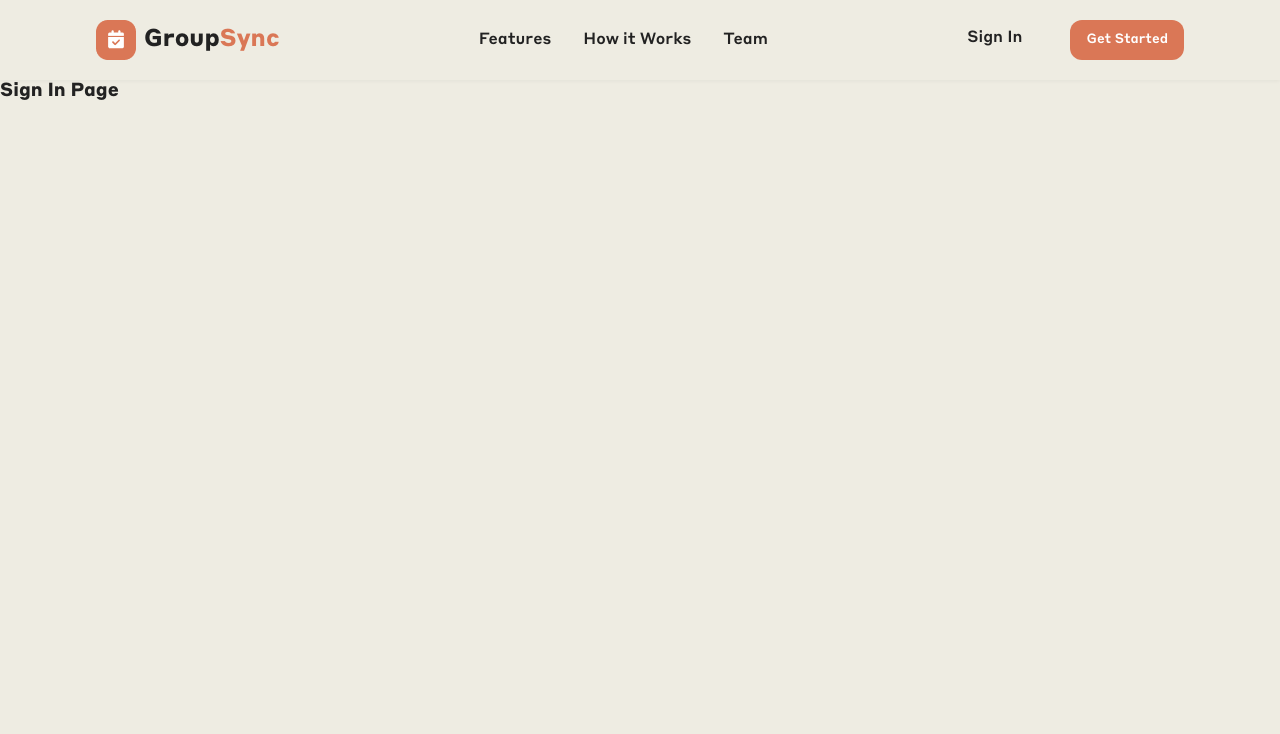
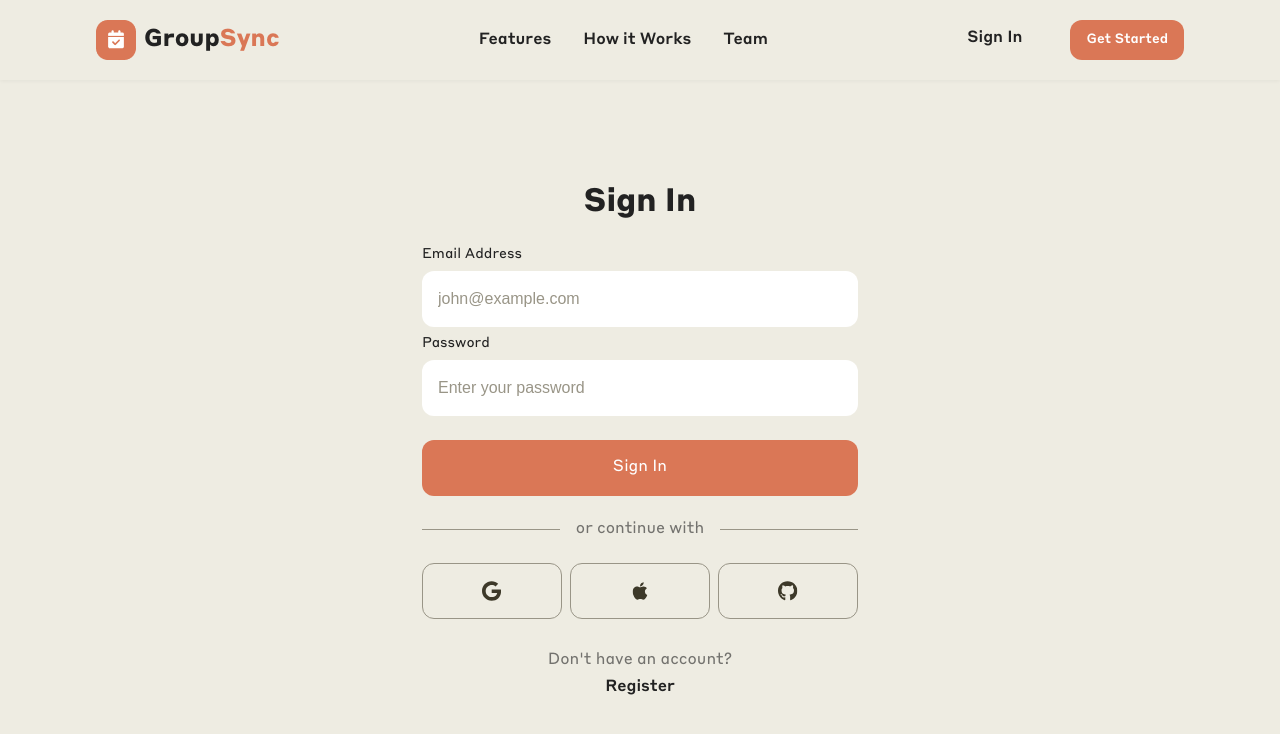
Before and after one commit to angietea101/groupsync, a React (Vite) app: page /signin in a window 1280 px wide. Shown: the top 734 px of the page. Built offline with nearby package versions, Linux system fonts and the light colour scheme.

Commit message:
FEAT: Sign in page frontend

```diff
--- a/src/components/Navbar.jsx
+++ b/src/components/Navbar.jsx
@@ -21,9 +21,9 @@ export default function Navbar() {
       </div>
 
       <div className="navbar-center">
-        <a href="#features">Features</a>
-        <a href="#how-it-works">How it Works</a>
-        <a href="#team">Team</a>
+        <Link to="/#features">Features</Link>
+        <Link to="/#how-it-works">How it Works</Link>
+        <Link to="/#team">Team</Link>
       </div>
 
       <div className="navbar-right">
--- /dev/null
+++ b/src/components/ScrollToHash.js
@@ -0,0 +1,26 @@
+import { useEffect } from 'react';
+import { useLocation } from 'react-router-dom';
+
+export default function ScrollToHash() {
+  const { pathname, hash } = useLocation();
+
+  useEffect(() => {
+    // If navigating to "/", reset scroll to top
+    if (pathname === '/' && !hash) {
+      window.scrollTo({ top: 0, behavior: 'smooth' });
+    }
+
+    // If a hash exists (#features etc)
+    if (hash) {
+      const id = hash.replace('#', '');
+      const el = document.getElementById(id);
+      if (el) {
+        setTimeout(() => {
+          el.scrollIntoView({ behavior: 'smooth' });
+        }, 50); // small delay to allow Home page to load
+      }
+    }
+  }, [pathname, hash]);
+
+  return null;
+}
--- a/src/pages/SignIn.jsx
+++ b/src/pages/SignIn.jsx
@@ -1,15 +1,51 @@
 import React from 'react';
 import { Link } from 'react-router-dom';
-import './SignIn.css';
+import './CreateAccount.css';
 import Navbar from '../components/Navbar';
-import Footer from '../components/Footer';
+import GoogleIcon from '../assets/google.svg?react';
+import AppleIcon from '../assets/apple.svg?react';
+import GitHubIcon from '../assets/github.svg?react';
 
 export default function SignIn() {
   return (
-    <div className="home-container">
-      {/* NAVBAR */}
+    <>
       <Navbar />
-      <h3>Sign In Page</h3>
-    </div>
+
+      <div className="create-container">
+        <div className="create-card">
+          <h1 className="title">Sign In</h1>
+          <label>Email Address</label>
+          <input type="email" placeholder="john@example.com" />
+
+          <label>Password</label>
+          <input type="password" placeholder="Enter your password" />
+
+          <button className="create-btn">Sign In</button>
+
+          <div className="divider">
+            <span>or continue with</span>
+          </div>
+
+          <div className="social-buttons">
+            <button className="social-btn">
+              <GoogleIcon className="icon" />
+            </button>
+
+            <button className="social-btn">
+              <AppleIcon className="icon" />
+            </button>
+
+            <button className="social-btn">
+              <GitHubIcon className="icon" />
+            </button>
+          </div>
+
+          <p className="signin-text">Don't have an account?</p>
+          <p className="signin-link">
+            <Link to="/createaccount">Register</Link>
+          </p>
+        </div>
+      </div>
+    </>
   );
 }
--- a/src/routes/AppRoutes.jsx
+++ b/src/routes/AppRoutes.jsx
@@ -2,10 +2,12 @@ import { BrowserRouter, Routes, Route } from 'react-router-dom';
 import Home from '../pages/Home';
 import SignIn from '../pages/SignIn';
 import CreateAccount from '../pages/CreateAccount';
+import ScrollToHash from '../components/ScrollToHash';
 
 export default function AppRoutes() {
   return (
     <BrowserRouter>
+      <ScrollToHash />
       <Routes>
         <Route path="/" element={<Home />} />
         <Route path="/signin" element={<SignIn />} />
```
